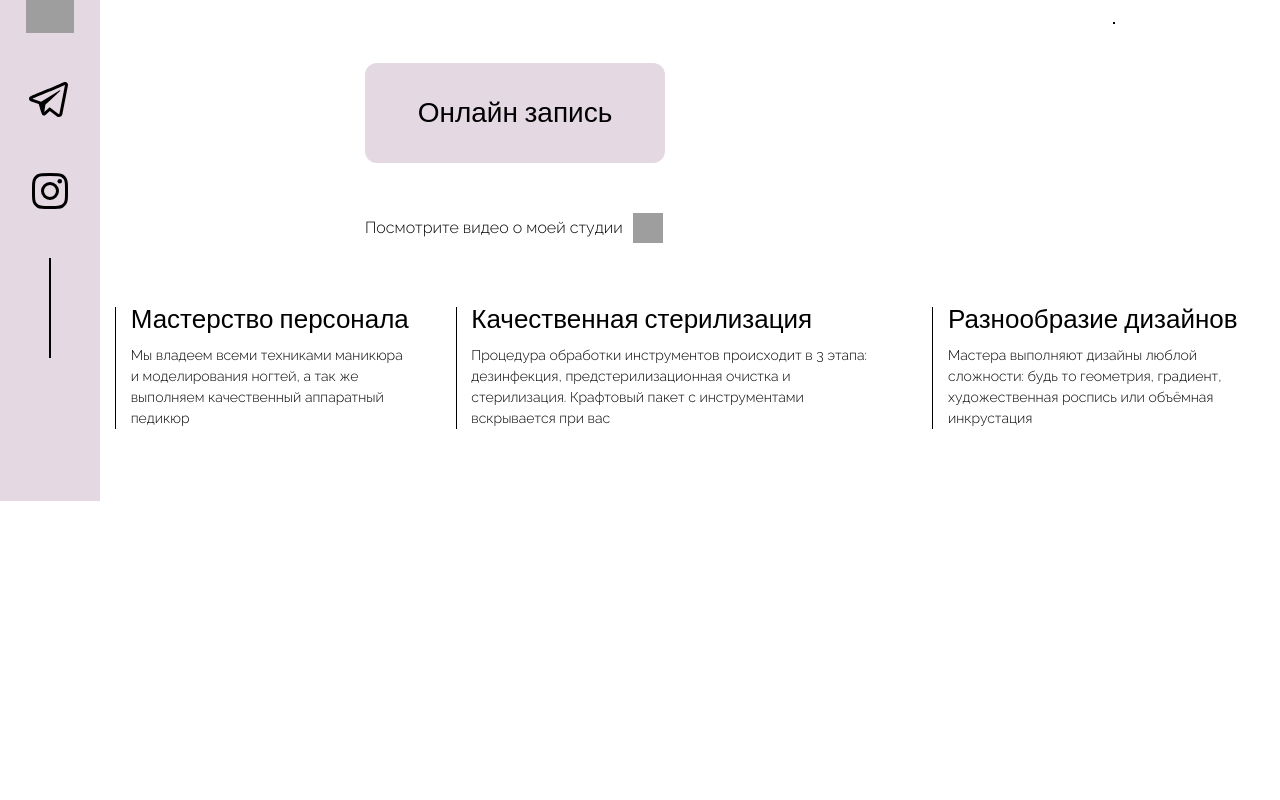
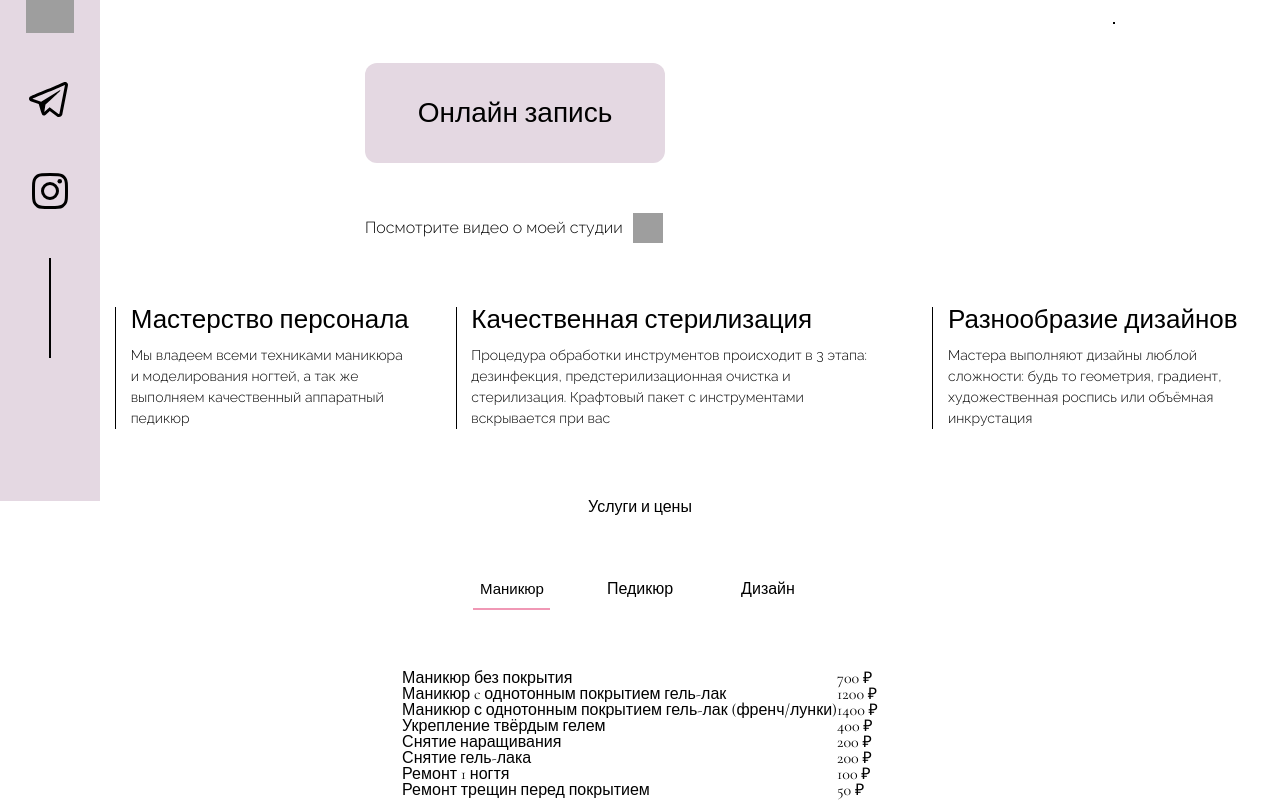
Before and after one commit to SvyatoyTapok/sashe, a Next.js app: page / in a window 1280 px wide. Shown: the part 299-1099 px from the top of the page. Before the commit the page ends 800 px from the top, so only its background shows below. Built offline with nearby package versions, Linux system fonts and the light colour scheme; grey boxes are pictures that could not be loaded.

Commit message:
processing table

```diff
--- /dev/null
+++ b/app/Components/StrokeTable/StrokeTable.tsx
@@ -0,0 +1,12 @@
+type StrokeType = {
+    name: string,
+    price: number,
+}
+export default function StrokeTable({ name, price }: StrokeType) {
+    return (
+        <tr>
+            <th>{name}</th>
+            <th>{price} ₽</th>
+        </tr>
+    )
+}
--- /dev/null
+++ b/app/Components/TableComponent/TableComponent.tsx
@@ -0,0 +1,93 @@
+'use client'
+import { useState } from 'react'
+import StrokeTable from '../StrokeTable/StrokeTable'
+import styles from './style.module.css'
+export default function TableComponent() {
+
+    const [clicked, setClicked] = useState(1)
+    const [hover, setHover] = useState(0)
+
+    return (
+        <div className={styles.container}>
+            <div className={styles.mainText}>
+                <p>{'Услуги и цены'}</p>
+            </div>
+            <div className={styles.pagesContainer}>
+                <div className={styles.textContainer}>
+                    <div
+                        onMouseEnter={() => setHover(1)}
+                        onMouseLeave={() => setHover(0)}
+                        onClick={() => setClicked(1)}
+                        className={
+                            clicked === 1 ? styles.clickedPageText : styles.pageText}>
+                        <p
+                            className={hover === 1 ? styles.hoveredPageText : styles.nothing}
+                        >{'Маникюр'}</p>
+                    </div>
+                    <div
+                        onMouseEnter={() => setHover(2)}
+                        onMouseLeave={() => setHover(0)}
+                        className={
+                            clicked === 2 ? styles.clickedPageText : styles.pageText}
+                        onClick={() => setClicked(2)}
+                    ><p
+                        className={hover === 2 ? styles.hoveredPageText : styles.nothing}
+                    >{'Педикюр'}</p>
+                    </div>
+                    <div
+                        onMouseEnter={() => setHover(3)}
+                        onMouseLeave={() => setHover(0)}
+                        className={
+                            clicked === 3 ? styles.clickedPageText : styles.pageText}
+                        onClick={() => setClicked(3)}
+                    ><p
+                        className={hover === 3 ? styles.hoveredPageText : styles.nothing}
+                    >{'Дизайн'}</p></div>
+                </div>
+                <div className={styles.underDecorations}>
+                    <div className={
+                        clicked === 1 ? styles.decoration1 :
+                            clicked === 2 ? styles.decoration2 :
+                                clicked === 3 ? styles.decoration3 : styles.decoration1
+                    }></div>
+                </div>
+            </div>
+            <table className={styles.table}>
+                <tbody>
+                    <StrokeTable
+                        name='Маникюр без покрытия'
+                        price={700}
+                    />
+                    <StrokeTable
+                        name='Маникюр c однотонным покрытием гель-лак'
+                        price={1200}
+                    />
+                    <StrokeTable
+                        name='Маникюр с однотонным покрытием гель-лак (френч/лунки)'
+                        price={1400}
+                    />
+                    <StrokeTable
+                        name='Укрепление твёрдым гелем'
+                        price={400}
+                    />
+                    <StrokeTable
+                        name='Снятие наращивания'
+                        price={200}
+                    />
+                    <StrokeTable
+                        name='Снятие гель-лака'
+                        price={200}
+                    />
+                    <StrokeTable
+                        name='Ремонт 1 ногтя'
+                        price={100}
+                    />
+                    <StrokeTable
+                        name='Ремонт трещин перед покрытием'
+                        price={50}
+                    />
+                </tbody>
+            </table>
+        </div>
+    )
+}
--- /dev/null
+++ b/app/Components/TableComponent/style.module.css
@@ -0,0 +1,101 @@
+.container {
+    margin-top: 70px;
+    display: flex;
+    justify-content: space-between;
+    align-items: center;
+    flex-direction: column;
+}
+
+.mainText {
+    text-align: center;
+    font-size: 50;
+}
+
+.pagesContainer {
+    width: 30%;
+    margin-top: 60px;
+    display: flex;
+    justify-content: space-between;
+    flex-direction: column;
+}
+
+.decoration1 {
+    display: flex;
+    height: 2px;
+    width: 20%;
+    margin-left: 6.5%;
+    background-color: #F098B5;
+    transition: 0.5s ease;
+}
+
+.decoration2 {
+    display: flex;
+    height: 2px;
+    width: 20%;
+    margin-left: 40%;
+    background-color: #F098B5;
+    transition: 0.5s ease;
+}
+
+.decoration3 {
+    transition: 0.5s ease;
+    display: flex;
+    height: 2px;
+    width: 20%;
+    margin-left: 73.5%;
+    background-color: #F098B5;
+}
+
+.underDecorations {
+    margin-top: 5px;
+}
+
+.textContainer {
+    display: flex;
+    width: 100%;
+    text-align: center;
+    justify-content: space-between;
+}
+
+.clickedPageText {
+    transition: 0.5s ease;
+    transform: scale(0.94, 0.94);
+    margin-left: 20px;
+    margin-right: 20px;
+    font-size: 20;
+    width: 33%;
+    cursor: pointer;
+}
+
+.pageText {
+    transition: 0.5s ease;
+    transform: scale(1, 1);
+    margin-left: 20px;
+    margin-right: 20px;
+    font-size: 20;
+    width: 33%;
+    cursor: pointer;
+}
+
+.hoveredPageText {
+    transition: 0.5s;
+    background-color: #f5f5f5a8;
+    border-radius: 6px;
+    padding-top: 6px;
+    padding-bottom: 6px;
+    padding-right: 6px;
+    padding-left: 6px;
+}
+
+.nothing {
+    border-radius: 6px;
+    padding-top: 6px;
+    padding-bottom: 6px;
+    padding-right: 6px;
+    padding-left: 6px;
+}
+
+.table {
+    margin-top: 60px;
+    text-align: left;
+}
--- a/app/Components/VerticalBar/VerticalBar.tsx
+++ b/app/Components/VerticalBar/VerticalBar.tsx
@@ -43,7 +43,7 @@ export default function VerticalBar() {
                 onMouseEnter={() => setHover(3)}
                 onMouseLeave={() => setHover(0)}
                 target='_'
-                href='https://instagram.com'>
+                href='https://www.instagram.com/a.osssmanova'>
                 <Image
                     className={hover === 3 ? styles.hovered_item : styles.item}
                     src={inst_icon}
--- a/app/layout.tsx
+++ b/app/layout.tsx
@@ -2,6 +2,8 @@ import type { Metadata } from "next";
 import { Cormorant } from './utils/fonts'
 import './utils/null.css'
 import styles from './styles.module.css'
+import Header from "./Components/Header/Header";
+import VerticalBar from "./Components/VerticalBar/VerticalBar";
 
 export const metadata: Metadata = {
   title: "Sashè",
@@ -11,8 +13,11 @@ export default function RootLayout({ children, }: Readonly<{ children: React.Rea
   return (
     <html className={Cormorant.className}>
       <body className={styles.mainContainer}>
+        <Header />
+        <VerticalBar />
         {children}
       </body>
+
     </html>
   );
 }
--- a/app/page.tsx
+++ b/app/page.tsx
@@ -1,14 +1,12 @@
-import Header from "./Components/Header/Header"
-import VerticalBar from "./Components/VerticalBar/VerticalBar"
 import FirstBlock from "./Components/FirstBlock/FirstBlock"
 import SecondBlock from "./Components/SecondBlock/SecondBlock"
+import TableComponent from "./Components/TableComponent/TableComponent"
 export default function HomePage() {
     return (
         <>
-            <Header />
-            <VerticalBar />
             <FirstBlock />
             <SecondBlock />
+            <TableComponent />
         </>
     )
 }
```
Also changed, not shown: app/Components/StrokeTable/styles.module.css (added).
